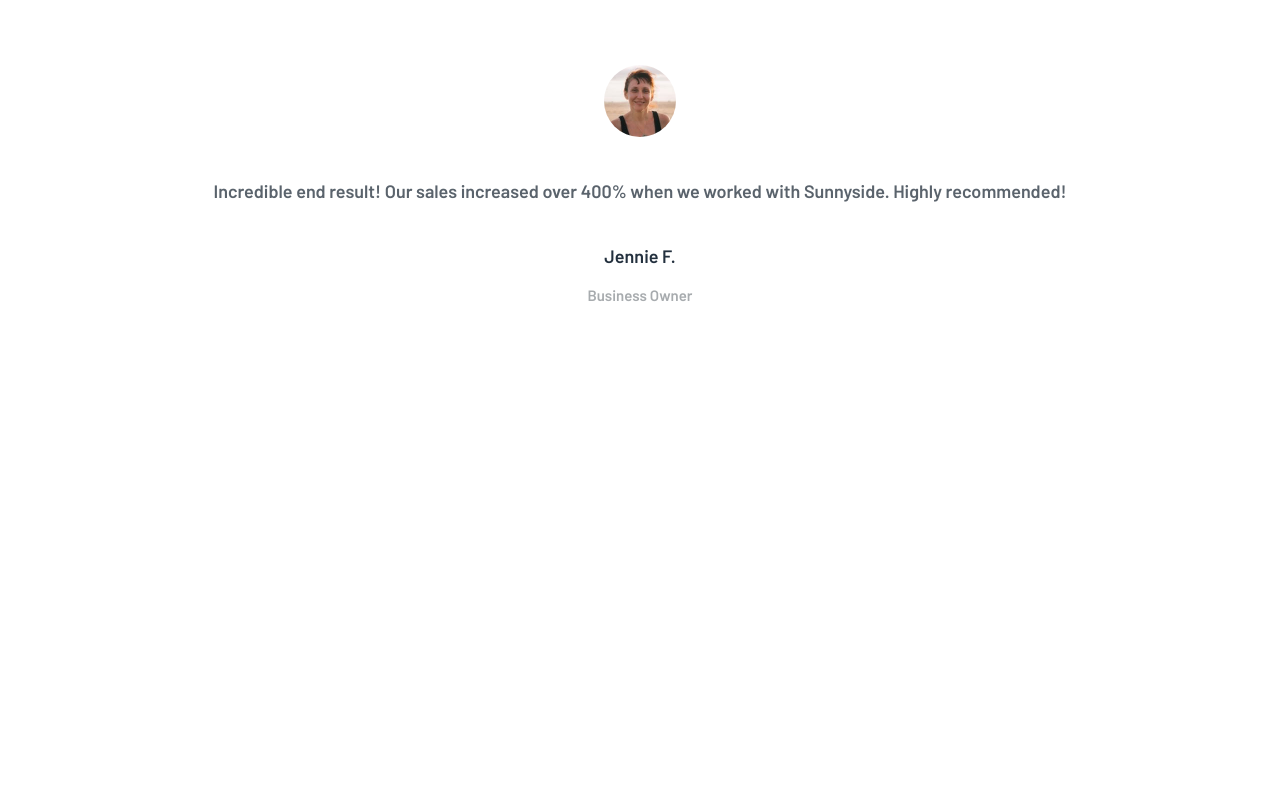
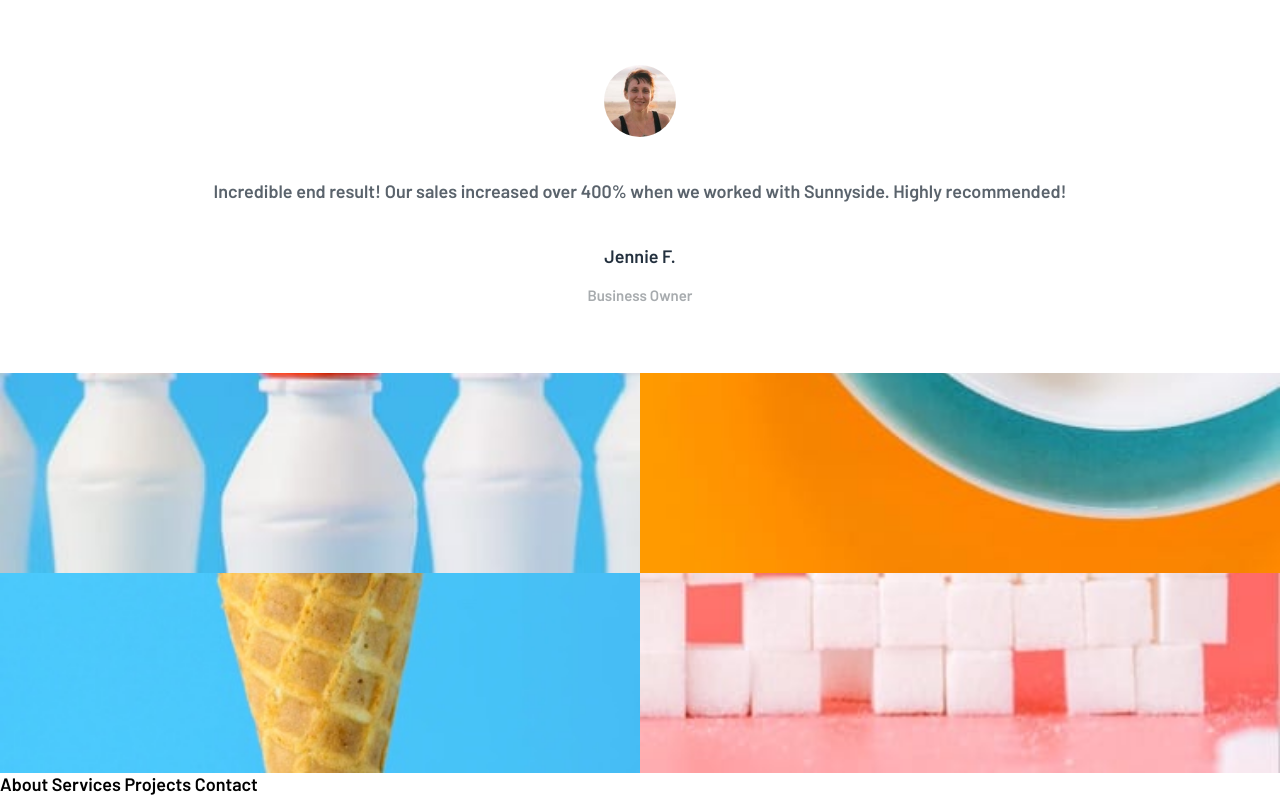
Before and after one commit to calebesg/sunnyside-agency, a plain HTML site: page index.html in a window 1280 px wide. Shown: the part 3624-4419 px from the top of the page. Before the commit the page ends 3997 px from the top, so only its background shows below. Drawn offline with Linux system fonts and the light colour scheme.

Commit message:
creted photo gallery

```diff
--- a/index.html
+++ b/index.html
@@ -140,17 +140,22 @@
       </ul>
     </section>
 
-    <footer>
-
-    </footer>
+    <div class="gallery">
+      <ul>
+        <li class="image-milkbottles" aria-label="Milkbottles"></li>
+        <li class="image-orange" aria-label="Orange"></li>
+        <li class="image-cone" aria-label="Cone"></li>
+        <li class="image-sugar" aria-label="Sugar"></li>
+      </ul>
+    </div>
   </main>
 
-  <!--
-
-  About
-  Services
-  Projects
-  Contact -->
+  <footer>
+    About
+    Services
+    Projects
+    Contact
+  </footer>
 
   <script src="./main.js"></script>
 </body>
--- a/styles/main.css
+++ b/styles/main.css
@@ -266,3 +266,36 @@ article .btn-more:hover::after {
 .person figcaption small {
   color: var(--grayish-blue);
 }
+
+/* Photo Gallery */
+.gallery ul {
+  height: 50vh;
+  display: grid;
+  grid-template-columns: 1fr 1fr;
+  grid-template-rows: 1fr 1fr;
+}
+
+/* Images */
+.image-milkbottles {
+  background: url(../images/mobile/image-gallery-milkbottles.jpg) no-repeat;
+  background-size: cover;
+  background-position: bottom;
+}
+
+.image-orange {
+  background: url(../images/mobile/image-gallery-orange.jpg) no-repeat;
+  background-size: cover;
+  background-position: bottom;
+}
+
+.image-cone {
+  background: url(../images/mobile/image-gallery-cone.jpg) no-repeat;
+  background-size: cover;
+  background-position: bottom;
+}
+
+.image-sugar {
+  background: url(../images/mobile/image-gallery-sugar-cubes.jpg) no-repeat;
+  background-size: cover;
+  background-position: bottom;
+}
```
